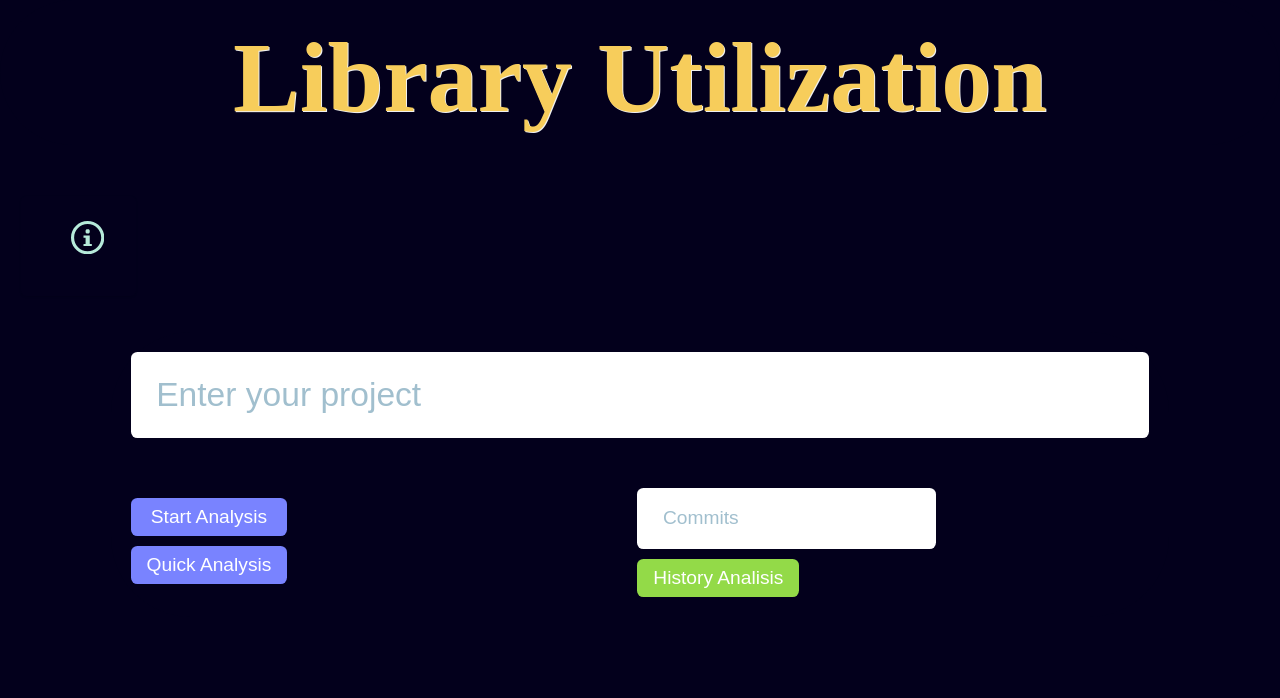
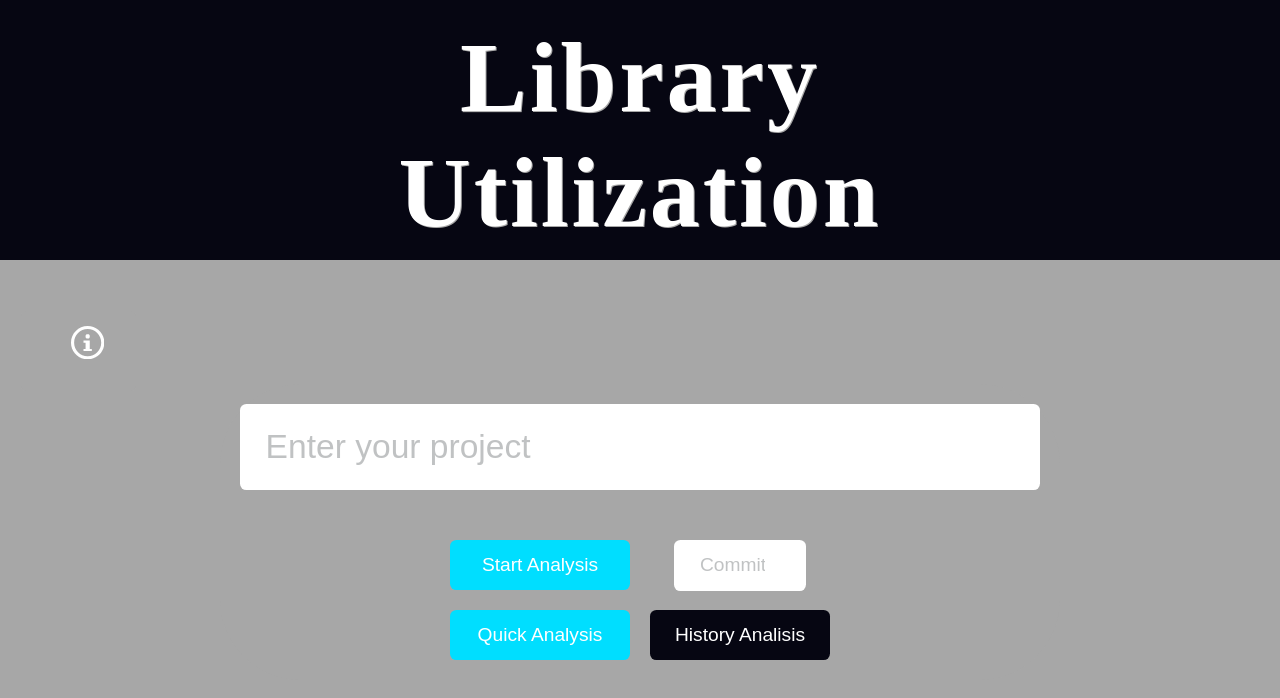
Before and after one commit to kostoglou/LibraryUtilization, a React (Create React App) app: page / in a window 1280 px wide. Shown: the top 698 px of the page. Built offline with nearby package versions, Linux system fonts and the light colour scheme.

Commit message:
changes CSS

```diff
--- a/src/App.css
+++ b/src/App.css
@@ -10,13 +10,16 @@
 @import url('https://fonts.googleapis.com/css2?family=Orbitron:wght@700&display=swap');
 @import url('https://fonts.googleapis.com/css2?family=Audiowide&family=Open+Sans&display=swap');
 @import url('https://fonts.googleapis.com/css2?family=Chakra+Petch:wght@500&display=swap');
+@import url('https://fonts.googleapis.com/css2?family=Chakra+Petch:wght@500&family=Libre+Franklin:wght@800&display=swap');
+@import url('https://fonts.googleapis.com/css2?family=Rubik+Moonrocks&display=swap');
+@import url('https://fonts.googleapis.com/css2?family=Kumbh+Sans:wght@500&display=swap');
 
 .body{
-  font-family: 'Chakra Petch', sans-serif;
-  color: #B6EADA;
+  font-family: 'Kumbh Sans', sans-serif;
+  color: #ffffff;
   font-size: 20px;
   text-align: center;
-  background-color: #03001C;
+  background-color: #a7a7a7;
 
   min-height: 100vh;
   display: flex;
@@ -28,112 +31,33 @@
 }
 
 .asideInfo{
-  background-color: #03001C;
+  background-color: #a7a7a7;
   padding: 1px;
   width: 112px;
 
 }
 
 .asideBack{
-  background-color: #03001C;
+  background-color: #a7a7a7;
   padding: 1px;
   width: 112px;
 }
 
 
 .header{
-  font-family: 'Audiowide', cursive;
-  background-color: #03001C;
+  font-family: 'Rubik Moonrocks', cursive;
+  background-color: #060612;
+  letter-spacing: 3px;
   padding: 10px;
   font-size: 50px;
-  border-radius: 150px;
-  animation: Color 30s linear infinite;
-  -webkit-animation: Color 4s ease-in-out infinite;
-  text-shadow: 1px 1px #F0F0F0;
+  text-shadow: 1px 1px #a7a7a7;
   align-self: normal;
   padding-top: 20px;
-}
-@keyframes Color{
-  0%{
-    color:#A0D468;
-  }
-
-  20%{
-    color:#4FC1E9;
-  }
-
-  40%{
-    color:#FFCE54;
-  }
-
-  60%{
-    color:#FC6E51;
-  }
-
-  80%{
-    color:#ED5565;
-  }
-
-  100%{
-    color:#AC92EC;
-  }
-}
-
-@-moz-keyframes Color{
-  0%{
-    color:#A0D468;
-  }
-
-  20%{
-    color:#4FC1E9;
-  }
-
-  40%{
-    color:#FFCE54;
-  }
-
-  60%{
-    color:#FC6E51;
-  }
-
-  80%{
-    color:#ED5565;
-  }
-
-  100%{
-    color:#AC92EC;
-  }
-}
-
-@-webkit-keyframes Color{
-  0%{
-    color:#A0D468;
-  }
-
-  20%{
-    color:#4FC1E9;
-  }
-
-  40%{
-    color:#FFCE54;
-  }
-
-  60%{
-    color:#FC6E51;
-  }
-
-  80%{
-    color:#ED5565;
-  }
-
-  100%{
-    color:#AC92EC;
-  }
 }
 
 
 .main{
-  background-color: #03001C;
+  background-color: #a7a7a7;
   padding: 20px;
   border-radius: 4em;
   margin: auto;
@@ -148,24 +72,23 @@
 }
 
 .item2{
-  display: flex;
-  flex-direction: row;
-  padding-top: 50px;
-}
-.item21{
-  display: flex;
-  flex-direction: column;
-
+  display: grid;
+  grid-gap: 1em;
+  gap: 1em;
+  grid-template-columns: 180px 180px;
+  grid-auto-rows: 50px 50px;
+  justify-content: center;
+  padding-top: 10px;
+  margin-top: 40px;
 }
 
-.item22{
-  display: flex;
-  flex-direction: column;
-}
 
 #input2{
   height: auto;
-  width: auto;
+  margin: auto;
+  padding-top: 8px;
+  padding-bottom: 8px;
+  width: 73%;
 }
 
 /*iNPUT URL*/
@@ -179,9 +102,9 @@
   --gutterLg: 1.6rem;
   --gutterXl: 2.4rem;
   --gutterXx: 7.2rem;
-  --colorPrimary400: #7e57c2;
-  --colorPrimary600: #5e35b1;
-  --colorPrimary800: #4527a0;
+  --colorPrimary400: #02b0cb;
+  --colorPrimary600: #80dff2;
+  --colorPrimary800: #d8f2f6;
   --fontFamily: "Dosis", sans-serif;
   --fontSizeSm: 1.2rem;
   --fontSizeMd: 1.6rem;
@@ -208,12 +131,16 @@
   --inputTransitionTF: var(--transitionTF);
 }
 
+.recharts-wrapper{
+  margin: auto;
+}
+
 .Input-text {
   display: flex;
   margin: 0;
   padding: var(--inputPaddingV) var(--inputPaddingH);
-  color: #3a1678;
-  width: 100%;
+  color: #00deff;
+  width: 800px;
   font-family: inherit;
   font-size: var(--inputFontSize);
   font-weight: inherit;
@@ -224,7 +151,7 @@
 }
 
 .Input-text::placeholder {
-  color: #a1bfce;
+  color: #262c2f4a;
 }
 
 .Input-text:focus {
@@ -285,9 +212,9 @@ input Commits
   --gutterLg: 1.6rem;
   --gutterXl: 2.4rem;
   --gutterXx: 7.2rem;
-  --colorPrimary400: #A0D468;
-  --colorPrimary600: #A0D468;
-  --colorPrimary800: #FFCE54;
+  --colorPrimary400: #00deff;
+  --colorPrimary600: #80dff2;
+  --colorPrimary800: #d8f2f6;
   --fontFamily: "Dosis", sans-serif;
   --fontSizeSm: 1.2rem;
   --fontSizeMd: 1.6rem;
@@ -318,7 +245,7 @@ input Commits
   display: flex;
   margin: 0;
   padding: var(--inputPaddingV) var(--inputPaddingH);
-  color: #69913f;
+  color: #00deff;
   width: 100%;
   font-family: inherit;
   font-size: var(--inputFontSize);
@@ -330,7 +257,7 @@ input Commits
 }
 
 .InputCom-text::placeholder {
-  color: #a1bfce;
+  color: #262c2f4a;
 }
 
 .InputCom-text:focus {
@@ -383,24 +310,54 @@ input Commits
 
 /*Table*/
 .table{
-  padding-right: 80px;
+  margin: 0;
+  width:fit-content;
 }
 
+.table .rc-table-row {
+  border-bottom: 1px solid #e8e8e8;
+}
+
+.rc-table-cell{
+  padding: 20px;
+  border-bottom: 1px solid #271010;
+  border-left: 1px solid #271010;
+  border-right: 1px solid #271010;
+  border-top: 1px solid #271010;
+}
+
+.rc-table-thead{
+  font-size: 20px;
+  color: #00deff;
+  background-color: aliceblue;
+}
+
+/*nul*/
+#metricNul{
+  padding: 20px;
+  font-size: 31px;
+  border-radius: 13px;
+  background-color: #cdcdcd;
+  width: 540px;
+  margin: auto;
+  margin-bottom: 20px;
+  color: #060612;
+}
 
 /*Investigate Button*/
 .investigate{
-  position:relative;
+  position: relative;
     height: 60px;
-  background-color: #142d4c;
+    background-color: #a7a7a7;
     display: flex;
     justify-content: center;
     align-items: center;
-  color: #ececec;
+    color: #5ddeff;
+    font-size: 15px;
     font-weight: 600;
-  letter-spacing: 2px;
+    letter-spacing: 1px;
     padding-left: 2.5em;
     margin: auto;
-  border-radius: 2em;
     transition: padding 0.5s ease 0s;
     border: none;
     width: 170px;
@@ -418,7 +375,7 @@ input Commits
 .investigate:hover{
   padding-left: 0px;
   padding-right: 2.5em;
-  color: #f441a5;
+  color: #fafafa;
   cursor: pointer;
 }
 
@@ -454,6 +411,23 @@ input Commits
   transform: translate(180px) skew(35deg);
 }
 
+/*table2*/
+#my-table{
+  margin-top: 50px;
+  margin-bottom: 50px;
+}
+
+/*select a method*/
+#methods{
+  padding: 20px;
+  font-size: 31px;
+  border-radius: 13px;
+  background-color: #cdcdcd;
+  width: 382px;
+  margin: auto;
+  margin-bottom: 20px;
+  color: #060612;
+}
 
 ul{
   margin: 0;
@@ -492,12 +466,52 @@ ul li:hover a {
 }
 
 
+.slider {
+  -webkit-appearance: slider-vertical!important;
+  width: 100px!important;
+  height: 200px!important;
+  background: #d3d3d3;
+  outline: none;
+  opacity: 0.7;
+  -webkit-transition: .2s;
+  transition: opacity .2s;
+}
 
+.slider:hover {
+  opacity: 1;
+}
+
+.slider::-webkit-slider-thumb {
+  -webkit-appearance: slider-vertical!important;
+  appearance: none;
+  width: 25px;
+  height: 25px;
+  background: #04AA6D;
+  cursor: pointer;
+}
+
+.slider::-moz-range-thumb {
+  width: 25px;
+  height: 25px;
+  background: #04AA6D;
+  cursor: pointer;
+}
+
+.slidecontainer{
+  position: sticky;
+  display: inline-block;
+    top: 10px!important;
+    padding-left: 0px;
+    padding-top: 0px;
+    right: 1277px!important;
+    width: 100px!important;
+    right: 0px;
+}
 
 .gobutton{
   font-family: 'Chakra Petch', sans-serif;
   position: relative;
-  background: #7983ff;
+  background: #00deff;
   padding: 0.5rem 1rem;
   font-size: 1.2rem;
   border: none;
@@ -505,8 +519,6 @@ ul li:hover a {
   cursor: pointer;
   outline: none;
   overflow: hidden;
-  margin-top: 10px;
-  margin-right: 350px;
   border-radius: 0.4rem;
 }
 
@@ -522,7 +534,7 @@ ul li:hover a {
   top: var(--y);
   width: var(--size);
   height: var(--size);
-  background: radial-gradient(circle closest-side, pink, transparent);
+  background: radial-gradient(circle closest-side, #80eeff, transparent);
   transform: translate(-50%, -50%);
   transition: width 0.2s ease, height 0.2s ease;
 }
@@ -537,7 +549,7 @@ history button
 .historybutton{
   font-family: 'Chakra Petch', sans-serif;
   position: relative;
-  background: #93da48;
+  background: #060612;
   padding: 0.5rem 1rem;
   font-size: 1.2rem;
   border: none;
@@ -545,8 +557,7 @@ history button
   cursor: pointer;
   outline: none;
   overflow: hidden;
-  margin-top: 10px;
-  margin-right: 350px;
+
   border-radius: 0.4rem;
 }
 
@@ -562,7 +573,7 @@ history button
   top: var(--y);
   width: var(--size);
   height: var(--size);
-  background: radial-gradient(circle closest-side, rgb(151, 173, 212), transparent);
+  background: radial-gradient(circle closest-side, rgb(50, 55, 63), transparent);
   transform: translate(-50%, -50%);
   transition: width 0.2s ease, height 0.2s ease;
 }
@@ -782,10 +793,10 @@ history button
 }
 
 .btn{
-  position: relative;
+
   display: inline-block;
   padding: 15px;
-  background-color: #03001C;
+  background-color: #a7a7a7;
   cursor: pointer;
   outline: none;
   vertical-align: middle;
@@ -794,17 +805,14 @@ history button
   border-radius: 25px;
   -webkit-transition: width 0.5s;
   transition: width 0.5s;
-  left: 20px;
-  top: 50px;
-  max-width: 500px;
-  min-height: 100px;
-  border:  #03001c;
-  background: #03001c;
+  max-width: 323px;
+  min-height: 73px;
+  border:  #a7a7a7;
+  background: #a7a7a7;
   background-clip: padding-box;
   position: relative;
   left: 20px;
   top: 50px;
-  box-shadow: 0 1px 2px rgba(0, 0, 0, 0.1);
   border-radius: 5px;
   -webkit-transition: all 0.6s cubic-bezier(0.165, 0.84, 0.44, 1);
   transition: all 0.6s cubic-bezier(0.165, 0.84, 0.44, 1);
@@ -839,7 +847,7 @@ history button
   transition: color 1s;
   vertical-align: right;
   overflow: hidden;
-  color: #03001C;
+  color: #a7a7a7;
   word-wrap: break-word;
   height: fit-content;
   max-width: min-content;
@@ -867,7 +875,7 @@ history button
   height: 50px;
   left: 10;
   display: flex;
-  color: #b6eada;
+  color: #ffffff;
   font-size: 2.5em;
   justify-content: left;
 
@@ -940,13 +948,35 @@ Slider
 
 
 
-@media screen and (max-width: 800px) {
+@media screen and (max-width: 895px) {
   .box{
-    font-size: 20px;
+    font-size: 80px;
   }
 
   .welcomeFlex{
     width: 450px;
   }
 
+  .Input-text{
+    width: 450px;
+
   }
+  /*Commit - Button*/
+  .InputCom-text{
+    width: 121.2px;
+    height: 46px;
+  }
+
+  /*StartAnalysis - Button*/
+  /*HistoryAnalysis - Button*/
+  /*QuickAnalysis - Button*/
+  .gobutton, .historybutton{
+    width: 162px;
+    height: 46px;
+  }
+  .historybutton span{
+    font-size: 18px;
+  }
+
+
+}
--- a/src/App.js
+++ b/src/App.js
@@ -16,6 +16,8 @@ class App extends Component {
   state = {
     showTable: false,
     showWelcome: true,
+    thereIsData1: false,
+    thereIsData2: false,
     showHistoryAnalysis: false,
     commitsforhistory: 2,
     showDiagram1: false,
@@ -72,7 +74,7 @@ class App extends Component {
         var obj= JSON.parse(JSON.stringify(json));
 
         if(obj.projectModuleDTOS.length==1){
-          this.setState({nul: "nul: "+obj.projectModuleDTOS[0].nul});
+          this.setState({nul: obj.projectModuleDTOS[0].nul});
           var data=[];
           var listDataForLibrary=[];
 
@@ -124,16 +126,26 @@ class App extends Component {
 
             listDataForLibrary.push({libraryname: lib, projectModuleDTOS:listprojectModuleDTOS});
           }
+
           this.setState({dataTable: data});
           this.setState({dataFirstMethods : listDataForLibrary});
+          if(listDataForLibrary.length!=0){
+            this.setState({thereIsData1: true});
+            this.setState({ showTable: true });
+            this.setState({ showWelcome: false });
+            document.getElementById("backButtonAllId").style.display = "flex";
+          console.log("ik");
+          }
+          else{
+            console.log("ak");
+
+          }
         }
 
       })
       .catch((error) => console.error(error));
 
-      this.setState({ showTable: true });
-      this.setState({ showWelcome: false });
-      document.getElementById("backButtonAllId").style.display = "flex";
+
     }
 
   handleHistoryClick = async () => {
@@ -201,10 +213,19 @@ class App extends Component {
         dataProject= dataProject.reverse();
         this.setState({dataProject: dataProject});
 
-        document.getElementById("backButtonAllId").style.display = "flex";
-        console.log("ok");
-        this.setState({ showWelcome: false });
-        this.setState({ showHistoryAnalysis: true });
+        if(dataProject.length!=0){
+          this.setState({thereIsData2: true});
+          document.getElementById("backButtonAllId").style.display = "flex";
+          this.setState({ showWelcome: false });
+          this.setState({ showHistoryAnalysis: true });
+          console.log("ik");
+        }
+        else{
+          console.log("ak");
+
+        }
+
+
       })
       .catch((error) => console.error(error));
 
@@ -235,7 +256,8 @@ class App extends Component {
     return (
       <body class="body">
 
-        <header class="header"><h1 className="box" id='libraryUtilization'>Library Utilization</h1></header>
+
+        <header class="header"><h1 className="box" id='libraryUtilization'>Library <br></br>Utilization</h1></header>
 
         <aside class="asideInfo">
         <link href="https://stackpath.bootstrapcdn.com/font-awesome/4.7.0/css/font-awesome.min.css" rel="stylesheet" />
@@ -252,7 +274,7 @@ class App extends Component {
 
 
         <main class="main">
-          {this.state.showWelcome && <Welcome ongoclick={this.handleGoClick} onHistoryclick={this.handleHistoryClick}/>}
+          {this.state.showWelcome && <Welcome ongoclick={this.handleGoClick} onHistoryclick={this.handleHistoryClick} thereIsData2={this.state.thereIsData2}/>}
           {this.state.showHistoryAnalysis && <HistoryAnalysis data={this.state.dataProject} comm={this.state.commitsforhistory} />}
           {this.state.showTable && <MyTable onclickoftableoflibrary={this.handleClickofTableofLibrary}
               data={this.state.dataTable} nul={this.state.nul} onbackclick={this.handleBackClick} />}
--- a/src/components/mytable.jsx
+++ b/src/components/mytable.jsx
@@ -48,7 +48,7 @@ class MyTable extends Component {
               width: 200,
             },
             {
-              title: 'OPERATIONS',
+              title: 'Operations',
               dataIndex: '',
               key: 'd',
               render: (text, record) => (
@@ -63,7 +63,7 @@ class MyTable extends Component {
           <React.Fragment>
 
               <div class="table">
-                <h3 id='metricNul'> {this.props.nul} </h3>
+                <h3 id='metricNul'> Number of used libraries: {this.props.nul} </h3>
 
                 <Table columns={columns} data={this.props.data} />
 
--- a/src/components/welcome.jsx
+++ b/src/components/welcome.jsx
@@ -21,6 +21,7 @@ class Welcome extends Component {
         cursor3.style.setProperty('--y', y + 'px');
     }
 
+
     render() {
         return (
             <React.Fragment>
@@ -33,23 +34,20 @@ class Welcome extends Component {
                         </div>
                     </div>
                     <div class="item2">
-                        <div class="item21">
+
                         <button onMouseMove={ this.handleCursor }
                             className="gobutton" onClick={this.props.ongoclick}> <span>Start Analysis</span>
                         </button>
+                        <div class="InputCom">
+                            <input type="number" id="input2" class="InputCom-text" placeholder="Commits"></input>
+                            <label for="input2" class="InputCom-label">Commits</label>
+                        </div>
                         <button onMouseMove={ this.handleCursor }
                             className="gobutton" /*</div>onClick={this.props.onHistoryclick}*/> <span>Quick Analysis</span>
                         </button>
-                        </div>
-                        <div class="item22">
-                            <div class="InputCom">
-                                <input type="text" id="input2" class="InputCom-text" placeholder="Commits"></input>
-                                <label for="input2" class="InputCom-label">Commits</label>
-                            </div>
                         <button onMouseMove={ this.handleCursor }
                             className="historybutton" onClick={this.props.onHistoryclick}> <span>History Analisis</span>
                         </button>
-                        </div>
                     </div>
 
                     <div id='waittingAnalysis' class="lds-roller" style={{display:"none"}}><div></div><div></div><div></div><div></div><div></div><div></div><div></div><div></div></div>
```
Also changed, not shown: src/components/diagramSystemtoApi.jsx (+9 -6 lines), src/components/historyAnalysis.jsx (+65 -6 lines). Lines whose indentation alone changed are shown as unchanged.
